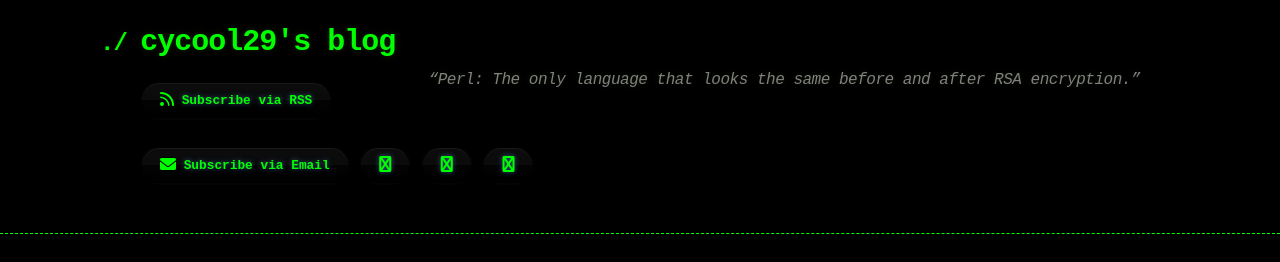
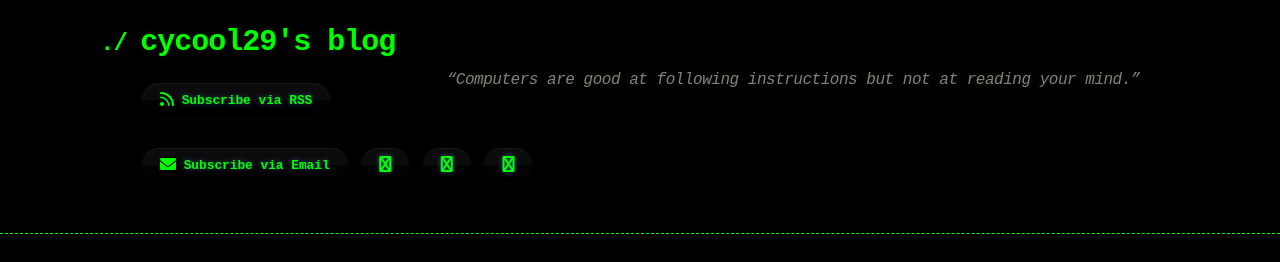
Before and after one commit to cycool29/cycool29.github.io, a Jekyll site: the page built from index.md, in a window 1280 px wide and 900 px high. Shown: the top 262 px of the window. Built offline with Jekyll 4.4.1, drawn with Linux system fonts in a browser that asks for light colours; a style sheet for code colours, icons or effects is not loaded.

Commit message:
Update quotes

```diff
--- a/_config.yml
+++ b/_config.yml
@@ -1,5 +1,5 @@
 title: cycool29's blog
-description: "“Perl: The only language that looks the same before and after RSA encryption.” "
+description: "“Computers are good at following instructions but not at reading your mind.” "
 bio: A high school student. Intermediate in Python, Git, Bash. Learning JavaScript. He/Him. "
 author: cycool29
 url: https://cycool29.github.io
```
